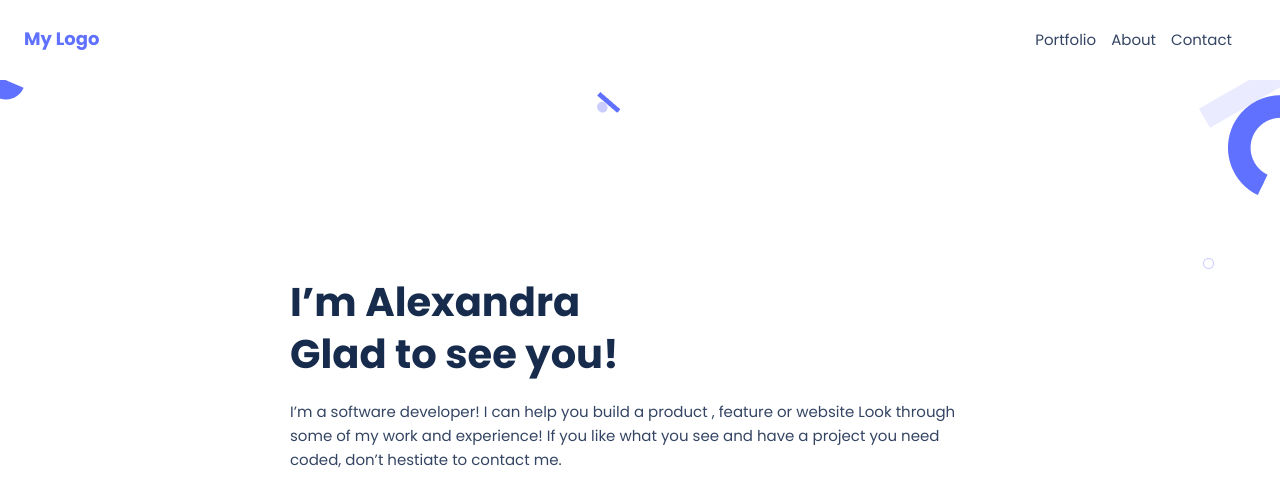
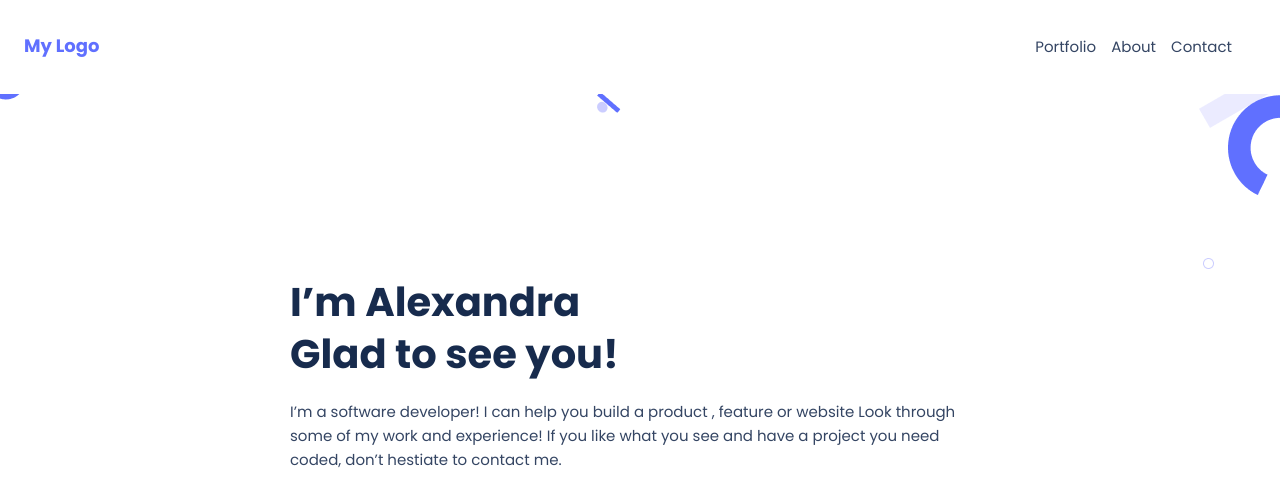
Before and after one commit to AngomRanjan/Profile, a plain HTML site: page index.html in a window 1280 px wide. Shown: the top 489 px of the page. Drawn offline with Linux system fonts and the light colour scheme.

```diff
--- a/style.css
+++ b/style.css
@@ -1,6 +1,6 @@
 /* style.css for index.html */
 
-.nav-bar { display: none; height: 40px;} /* nav bar hidden by default */
+.nav-bar { display: none; } /* nav bar hidden by default */
 
 * {
   box-sizing: border-box;
@@ -300,5 +300,4 @@
     justify-content: center;
     flex-wrap: wrap;
   }
-
 }
```
